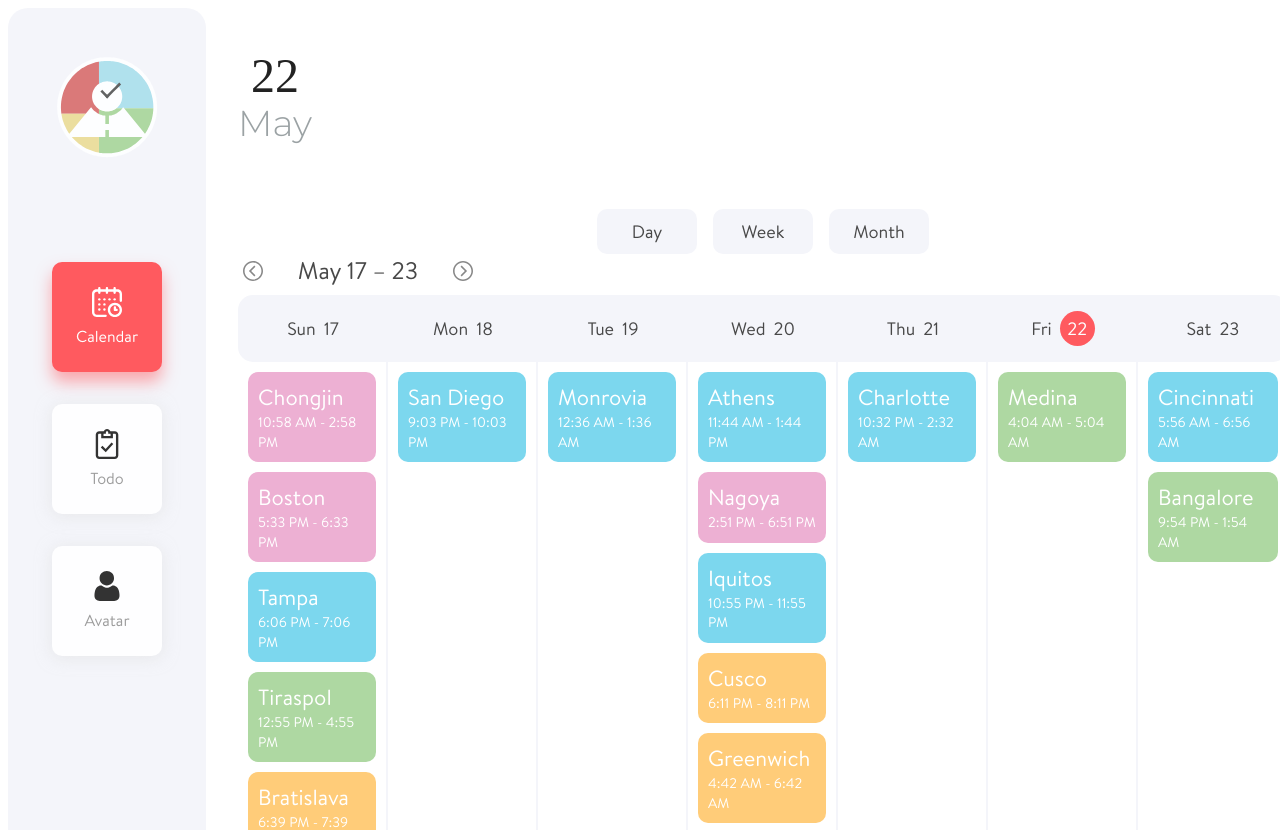
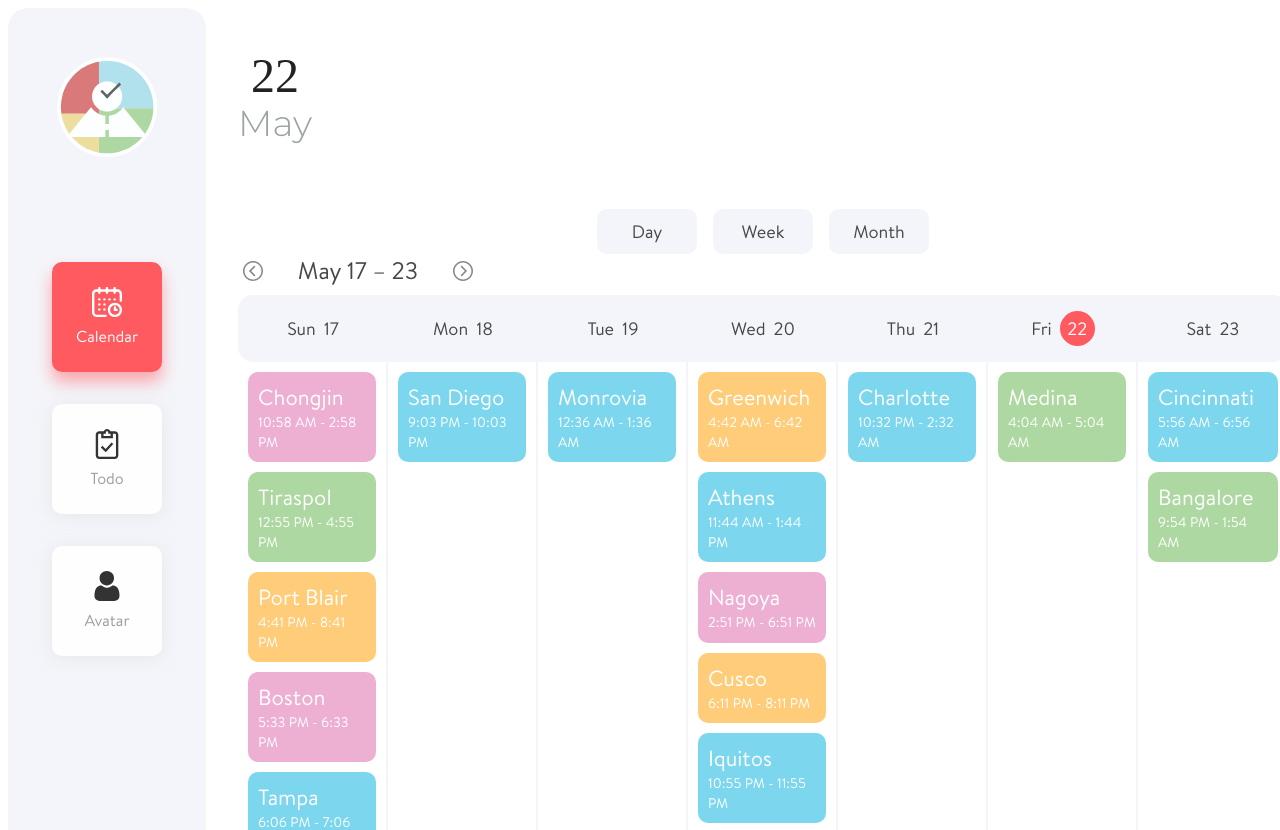
Before and after one commit to msamadpo/Horae, a React (Create React App) app in the folder client/: page /calendar in a window 1280 px wide. Shown: the top 830 px of the page. Built offline with nearby package versions, Linux system fonts and the light colour scheme; a web font is replaced by a local one.

Commit message:
Sorted calendar events by date

```diff
--- a/client/src/components/HoraeApp/CalendarPage/CalendarWeek/CalendarWeek.tsx
+++ b/client/src/components/HoraeApp/CalendarPage/CalendarWeek/CalendarWeek.tsx
@@ -7,6 +7,7 @@ import {
   eachDayOfInterval,
   isSameDay,
   addWeeks,
+  isBefore,
 } from 'date-fns';
 import WeekHeader from 'components/HoraeApp/CalendarPage/CalendarWeek/WeekHeader';
 import { CalendarEvent, Calendar } from 'context/reducers/calendarEventReducer';
@@ -42,14 +43,11 @@ interface ICalendarWeekProps {
 
 type CalendarEventItemType = CalendarEvent & { color: string };
 
-const indexEventsByDate = (currentDates: Date[], calendars: Calendar[]) => {
+const indexEventsByDate = (calendars: Calendar[]) => {
   const indexedEvents = new Map<string, CalendarEventItemType[]>();
   calendars.forEach((calendar) => {
     calendar.events.forEach((event) => {
-      const date = currentDates.filter((date) =>
-        isSameDay(date, Date.parse(event.date))
-      )[0];
-      const dateKey = date?.toString() || 'other';
+      const dateKey = new Date(Date.parse(event.date)).toDateString();
       if (indexedEvents.has(dateKey)) {
         indexedEvents
           .get(dateKey)
@@ -65,20 +63,20 @@ const indexEventsByDate = (currentDates: Date[], calendars: Calendar[]) => {
 };
 
 function CalendarWeek({ startDate = new Date() }: ICalendarWeekProps) {
+  const { data } = useContext(GlobalContext);
   const [start, setStart] = useState<Date>(startDate);
-  const lastSunday = subDays(start, start.getDay());
-  const comingSaturday = addDays(start, 6 - start.getDay());
   const currentDates = eachDayOfInterval({
-    start: lastSunday,
-    end: comingSaturday,
+    start: subDays(start, start.getDay()),
+    end: addDays(start, 6 - start.getDay()),
   });
-  const { data } = useContext(GlobalContext);
+
   const [indexedEvents, setIndexedEvents] = useState<
     Map<string, CalendarEventItemType[]>
-  >(indexEventsByDate(currentDates, data.calendars));
+  >(indexEventsByDate(data.calendars));
 
   useEffect(() => {
-    setIndexedEvents(indexEventsByDate(currentDates, data.calendars));
+    console.log('Getting recalculated');
+    setIndexedEvents(indexEventsByDate(data.calendars));
   }, [data, data.calendars]);
 
   const changeWeeks = (numWeeks: number) => {
@@ -93,11 +91,14 @@ function CalendarWeek({ startDate = new Date() }: ICalendarWeekProps) {
       <WeekHeader dates={currentDates} changeWeeks={changeWeeks} />
       <WeekBody>
         <ColumnContainer>
-          {currentDates.map((date, index) => (
+          {currentDates.map((date) => (
             <CalendarColumns key={date.toString()}>
-              {indexedEvents?.get(date.toString())?.map((event) => (
-                <CalendarItem {...event} key={event.id} />
-              ))}
+              {indexedEvents
+                ?.get(date.toDateString())
+                ?.sort((a, b) => Date.parse(a.date) - Date.parse(b.date))
+                .map((event) => {
+                  return <CalendarItem {...event} key={event.id} />;
+                })}
             </CalendarColumns>
           ))}
         </ColumnContainer>
```
